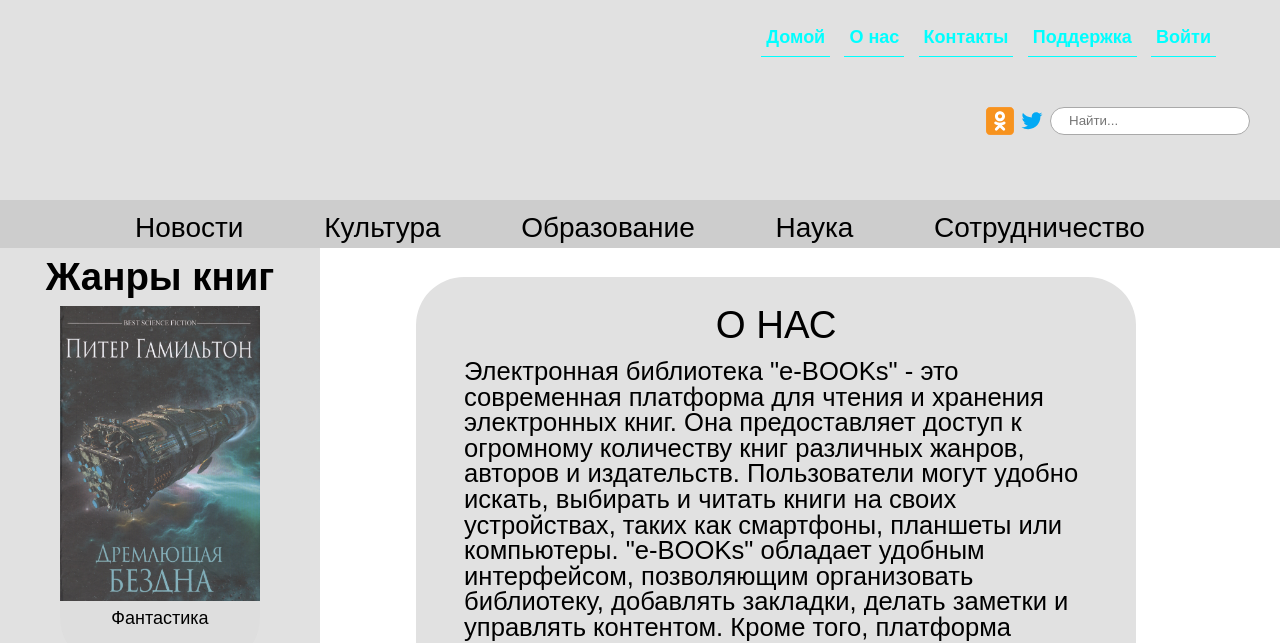
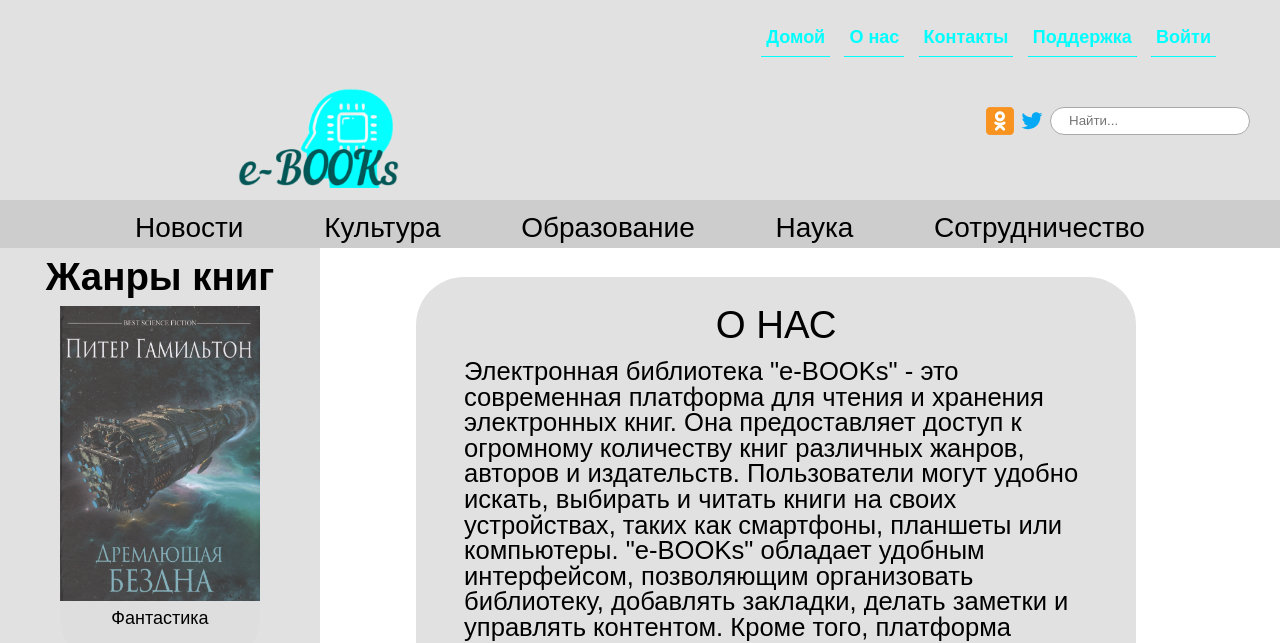
Before and after one commit to AHdr0Hchik/kurs_web_2023, a plain HTML site: page about.html in a window 1280 px wide. Shown: the top 643 px of the page. Drawn offline with Linux system fonts and the light colour scheme; files whose address does not match are found by name.

Commit message:
logo dir edit

```diff
--- a/about.html
+++ b/about.html
@@ -17,7 +17,7 @@
                 <li><a href="#">Войти</a></li>
             </ul>
         </nav>
-        <img class="logo" src="../logo.png" alt="">
+        <img class="logo" src="./logo.png" alt="">
         <div class="search">
             <a href="#"><img src="../public/svg/ok.svg" alt=""></a>
             <a href="#"><img src="../public/svg/twitter.svg" alt=""></a>
```
Also changed, not shown: index.html (+1 -1 lines), news.html (+1 -1 lines), logo.png (added).
